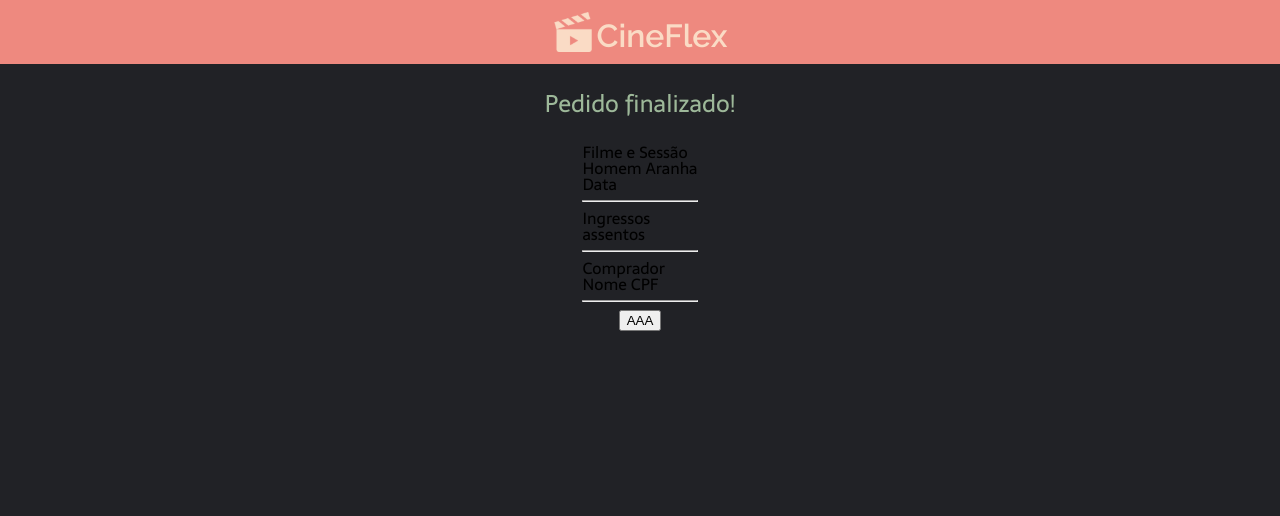
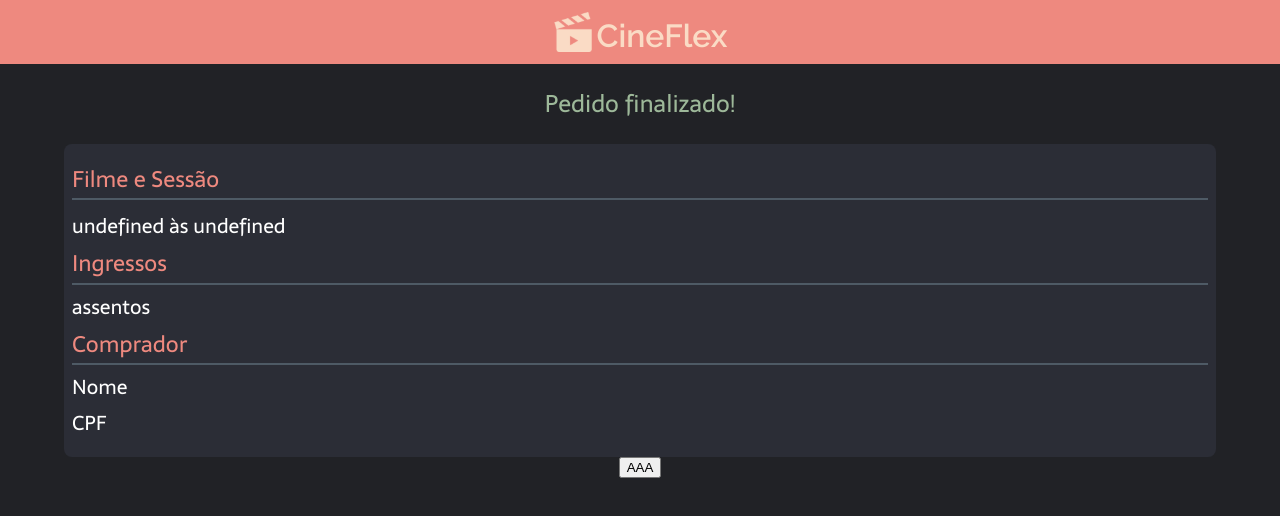
Before and after one commit to larissa-fujiwara/cineflex, a React (Vite) app: page /finalizado in a window 1280 px wide. Shown: the top 516 px of the page. Built offline with nearby package versions, Linux system fonts and the light colour scheme.

Commit message:
Implementação axios post

```diff
--- a/src/App.jsx
+++ b/src/App.jsx
@@ -10,9 +10,12 @@ import { useState } from "react";
 export default function App() {
 
   const [filmName, setFilmName] = useState('');
+  const [showtime, setShowtime] = useState({});
+  const [bookInfo, setBookInfo] = useState({});
 
-  console.log(filmName);
 
+  console.log(`Console.log no App': ${filmName}, ${showtime.date}, ${showtime.time}`);
+  console.log(`Console.log no App: ${bookInfo.name}`);
 
   return (
     <>
@@ -20,9 +23,9 @@ export default function App() {
         <Header />
         <Routes>
           <Route path="/" element={<Films setFilmName={setFilmName}/>}/>
-          <Route path="/horarios/:filmId/:filmTitle" element={<Showtimes/>}/>
-          <Route path="/assentos/:showtimeId/:weekday" element={<Seats/>}/>
-          <Route path="/finalizado" element={<SuccessPage />}/>
+          <Route path="/horarios/:filmId/:filmTitle" element={<Showtimes setShowtime={setShowtime}/>}/>
+          <Route path="/assentos/:showtimeId/:weekday" element={<Seats setBookInfo={setBookInfo}/>}/>
+          <Route path="/finalizado" element={<SuccessPage filmName={filmName} showtime={showtime} bookInfo={bookInfo}/>}/>
         </Routes>
       </BrowserRouter>
     </>
--- a/src/components/SuccessPage.jsx
+++ b/src/components/SuccessPage.jsx
@@ -1,28 +1,60 @@
 import styled from "styled-components"
 import { Content, Label, Details } from "../sharedStyles/sharedStyle"
 
-export default function SuccessPage() {
+export default function SuccessPage({ filmName, showtime, bookInfo }) {
     return (
         <Content>
             <Details>
                 <Label $finalizado={true}>
                     Pedido finalizado!
                 </Label>
-                <div>
-                    <p>Filme e Sessão</p>
-                    <p>Homem Aranha</p>
-                    <p>Data</p>
-                    <hr />
-                    <p>Ingressos</p>
-                    <p>assentos</p>
-                    <hr />
-                    <p>Comprador</p>
-                    Nome
-                    CPF
-                    <hr />
-                </div>
+                <TicketsInfo>
+                    <BookDetails>
+                        <h3>Filme e Sessão</h3>
+                        <hr />
+                        <p>{filmName}</p>
+                        <p>{`${showtime.date} às ${showtime.time}`}</p>
+                    </BookDetails>
+
+                    <BookDetails>
+                        <h3>Ingressos</h3>
+                        <hr />
+                        <p>assentos</p>
+                    </BookDetails>
+
+                    <BookDetails>
+                        <h3>Comprador</h3>
+                        <hr />
+                        <p>Nome</p>
+                        <p>CPF</p>
+                    </BookDetails>
+                </TicketsInfo>
                 <button>AAA</button>
             </Details>
         </Content>
     )
 }
+
+const TicketsInfo = styled.section`
+    width: 90%;
+    background-color: #2B2D36;
+    border-radius: 8px;
+    padding: 8px;
+`
+const BookDetails = styled.div`
+    margin-bottom: 16px;
+    margin-top: 16px;
+    h3{
+        font-size: 1.4rem;
+        color: #EE897F;
+    }
+    p{
+        font-size: 1.25rem;
+        color: #FFFFFF;
+        margin-top: 12px;
+        margin-bottom:16px;
+    }
+    hr{
+        border: 1px solid #4E5A65;
+    }
+`
--- a/src/components/filmSection/Films.jsx
+++ b/src/components/filmSection/Films.jsx
@@ -4,7 +4,7 @@ import { useEffect, useState } from "react";
 import axios from 'axios'
 import loading from '../../assets/load.png';
 
-export default function Films({filmName, setFilmName}) {
+export default function Films({setFilmName}) {
 
     const [filmList, setFilmList] = useState(null);
 
--- a/src/components/scheduleSection/Showtime.jsx
+++ b/src/components/scheduleSection/Showtime.jsx
@@ -2,14 +2,22 @@ import styled from "styled-components"
 import {Wrapper} from "../../sharedStyles/sharedStyle.js"
 import Time from "./Time.jsx"
 
-export default function Showtime({ weekday, date, showtimes }) {
+export default function Showtime({ weekday, date, showtimes, setShowtime }) {
+
 
   return (
         <ShowtimeBanner>
             <p>{`${weekday}, ${date}`}</p>
             <hr/>
             <Wrapper $horario = {true}>
-              {showtimes.map(({name,id}) => <Time  key={id} name={name} weekday={weekday} showtimeId={id}/>)}
+              {showtimes.map(({name,id}) => <Time
+              key={id}
+              time={name}
+              date={date}
+              weekday={weekday}
+              showtimeId={id}
+              setShowtime={setShowtime}
+              />)}
             </Wrapper>
         </ShowtimeBanner>
     )
--- a/src/components/scheduleSection/Showtimes.jsx
+++ b/src/components/scheduleSection/Showtimes.jsx
@@ -5,7 +5,7 @@ import axios from "axios"
 import { useEffect, useState } from "react"
 import loading from '../../assets/load.png';
 
-export default function Showtimes() {
+export default function Showtimes({setShowtime}) {
     const { filmId } = useParams()
     const [showtimeList, setShowtimeList] = useState(null);
 
@@ -31,7 +31,13 @@ export default function Showtimes() {
                     Selecione o horário
                 </Label>
                 <Wrapper>
-                    {showtimeList.days.map(({ id, weekday, date, showtimes }) => <Showtime key={id} weekday={weekday} date={date} showtimes={showtimes} />)}
+                    {showtimeList.days.map(({ id, weekday, date, showtimes }) => <Showtime
+                    key={id}
+                    weekday={weekday}
+                    date={date}
+                    showtimes={showtimes}
+                    setShowtime={setShowtime}
+                    />)}
                 </Wrapper>
             </Details>
         </Content>
--- a/src/components/scheduleSection/Time.jsx
+++ b/src/components/scheduleSection/Time.jsx
@@ -1,11 +1,13 @@
 import styled from "styled-components"
 import { Link } from "react-router-dom"
+import { useState } from "react"
 
-export default function Time({name, showtimeId, weekday}){
+
+export default function Time({time, showtimeId, date, weekday, setShowtime}){
 
     return (
-        <TimeLabel to={`/assentos/${showtimeId}/${weekday}`}>
-        <span>{name}</span>
+        <TimeLabel to={`/assentos/${showtimeId}/${weekday}`} onClick={() => setShowtime({date, time})}>
+        <span>{time}</span>
         </TimeLabel>
     )
 }
--- a/src/components/seatSection/Seats.jsx
+++ b/src/components/seatSection/Seats.jsx
@@ -2,17 +2,18 @@ import styled from "styled-components"
 import { Content, Label, Details, Carregando } from "../../sharedStyles/sharedStyle.js"
 import Seat from "./Seat.jsx"
 import loading from "../../assets/load.png"
-import { Link, useParams } from "react-router-dom"
+import { useNavigate, useParams } from "react-router-dom"
 import { useEffect, useState } from "react";
 import axios from 'axios'
 
-export default function Seats() {
+export default function Seats({ setBookInfo }) {
 
     const { showtimeId } = useParams();
     const [seatsList, setSeatsList] = useState(null);
     const [book, setBook] = useState([]);
     const [name, setName] = useState('');
     const [cpf, setCpf] = useState('');
+    const navigate = useNavigate();
 
     useEffect(() => {
         axios.get(`https://mock-api.driven.com.br/api/v8/cineflex/showtimes/${showtimeId}/seats`)
@@ -30,25 +31,28 @@ export default function Seats() {
         )
     }
 
-    function Teste(event) {
+    function submitForm(event) {
         event.preventDefault()
 
         if (book.length === 0) {
             alert("Selecione os assentos desejados!");
         } else {
-            const body = {
+            const bookData = {
                 ids: book,
                 name,
                 cpf
             }
 
-            console.log(body);
+            axios.post('https://mock-api.driven.com.br/api/v8/cineflex/seats/book-many', bookData)
+                .then(() => {navigate('/finalizado')} )
+                .catch((erro) => console.log(erro.response.data))
 
-            return body;
+            setBookInfo(bookData);
         }
+
+
     }
 
-    console.log(book);
     return (
         <Content>
             <Details>
@@ -57,20 +61,28 @@ export default function Seats() {
                 </Label>
                 <SeatDisplay>
                     <SeatContainer>
-                        {seatsList.seats.map(({ id, name, isAvailable }) => <Seat key={id} seatId={id} seat={name} available={isAvailable} book={book} setBook={setBook} />)}
+                        {seatsList.seats.map(({ id, name, isAvailable }) => <Seat
+                            key={id}
+                            seatId={id}
+                            seat={name}
+                            available={isAvailable}
+                            book={book}
+                            setBook={setBook}
+                        />)}
                     </SeatContainer>
                 </SeatDisplay>
-                <CustomerData onSubmit={Teste}>
+                <CustomerData onSubmit={submitForm}>
                     <hr />
                     <DataInput>
 
                         <label htmlFor='nome'>Nome do comprador(a)</label>
                         <Input
-                        required
-                        id='nome'
-                        name='nome'
-                        type="text"
-                        placeholder="Digite o nome completo" />
+                            required
+                            id='nome'
+                            name='nome'
+                            type="text"
+                            placeholder="Digite o nome completo"
+                            onChange={e => setName(e.target.value)} />
 
                         <label htmlFor='cpf'>CPF do comprador(a)</label>
                         <Input
```
